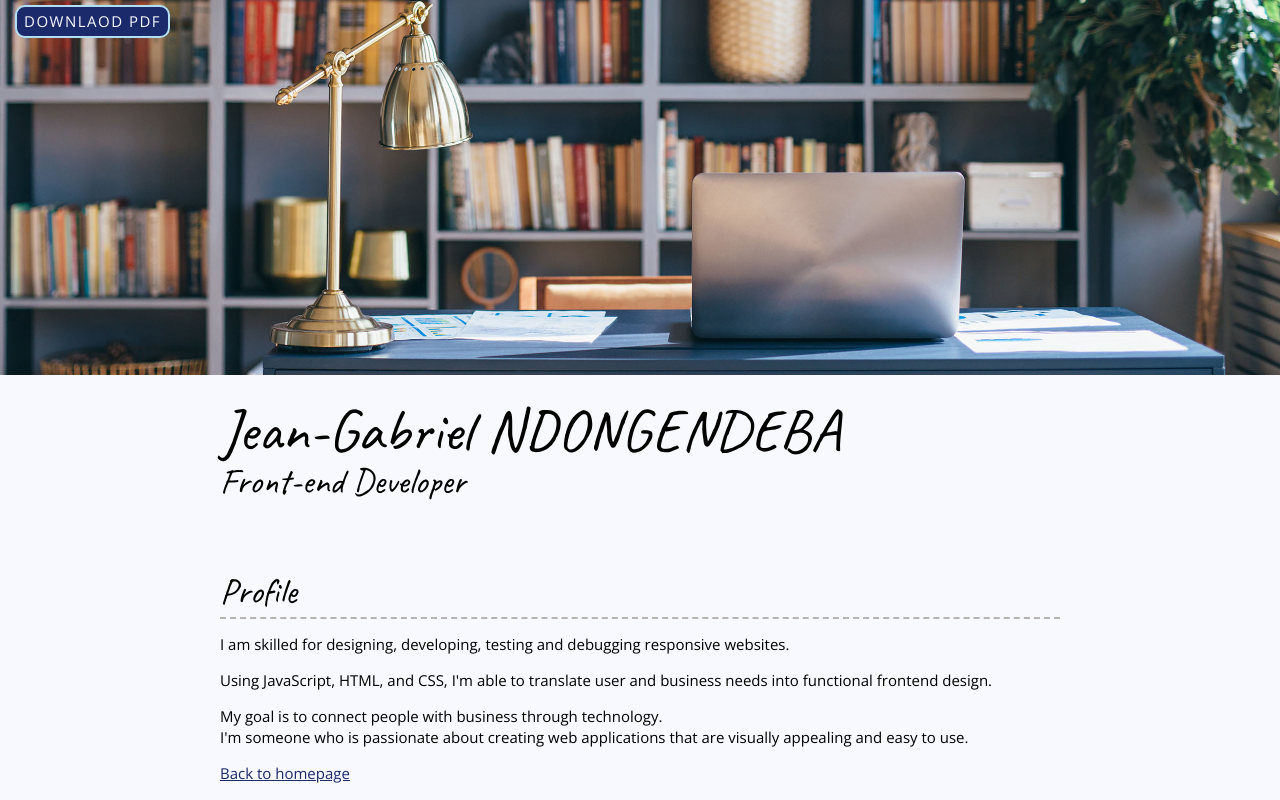
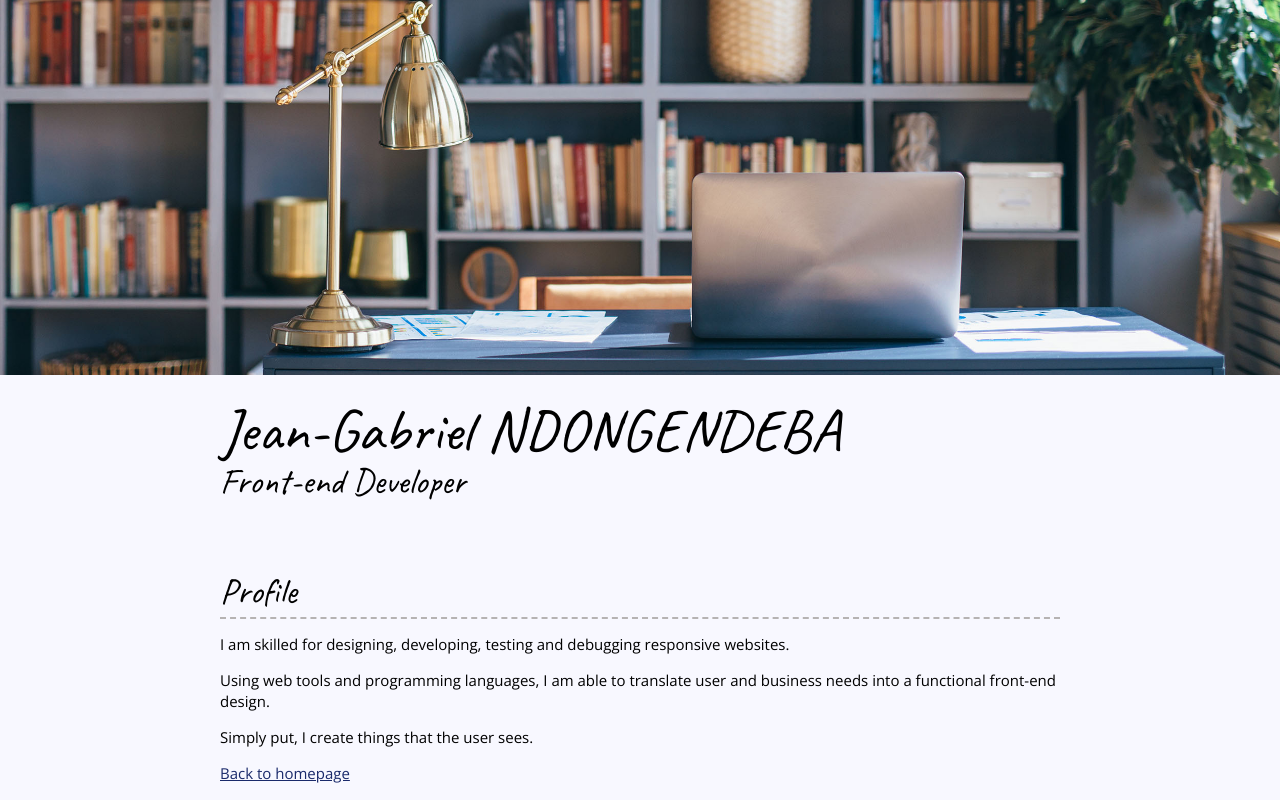
Before and after one commit to jgab40/jgabnd-project, a plain HTML site: page resume.html in a window 1280 px wide. Shown: the top 800 px of the page. Drawn offline with nearby package versions, Linux system fonts and the light colour scheme.

Commit message:
Updated index and resume

```diff
--- a/css/styles.css
+++ b/css/styles.css
@@ -61,7 +61,7 @@ a:hover{
 a:active{
     color: #96031A;
 }
-.btn:link{
+/* .btn:link{
     color: #F8F8FF;
 }
 .btn{
@@ -88,7 +88,7 @@ a:active{
 }
 .btn:active{
     box-shadow: 2px 2px 5px #96031A;
-}
+} */
 .content-wrapper{
     margin: 0 auto;
     padding: 30px;
--- a/resume.html
+++ b/resume.html
@@ -11,7 +11,7 @@
     <script src="script.js"></script>
   </head>
   <body class="resume">
-    <a class="btn download-link" href="#">Downlaod PDF</a>
+    <!-- <a class="btn download-link" href="#">Downlaod PDF</a> -->
     <!-- //  INTRO  // -->
     <header>
       <div class="content-wrapper">
@@ -27,9 +27,8 @@
         <h2>Profile</h2>
 
         <P>I am skilled for designing, developing, testing and debugging responsive websites.</p>
-        <p>Using JavaScript, HTML, and CSS, I'm able to translate user and business needs into functional frontend design.</p>
-        <P>My goal is to connect people with business through technology.<br>
-        I'm someone who is passionate about creating web applications that are visually appealing and easy to use.</P>
+        <p>Using web tools and programming languages, I am able to translate user and business needs into a functional front-end design.</p>
+        <P>Simply put, I create things that the user sees.</P>
 
         <a href="index.html">Back to homepage</a>
       </section>
```
Also changed, not shown: index.html (+4 -2 lines).
